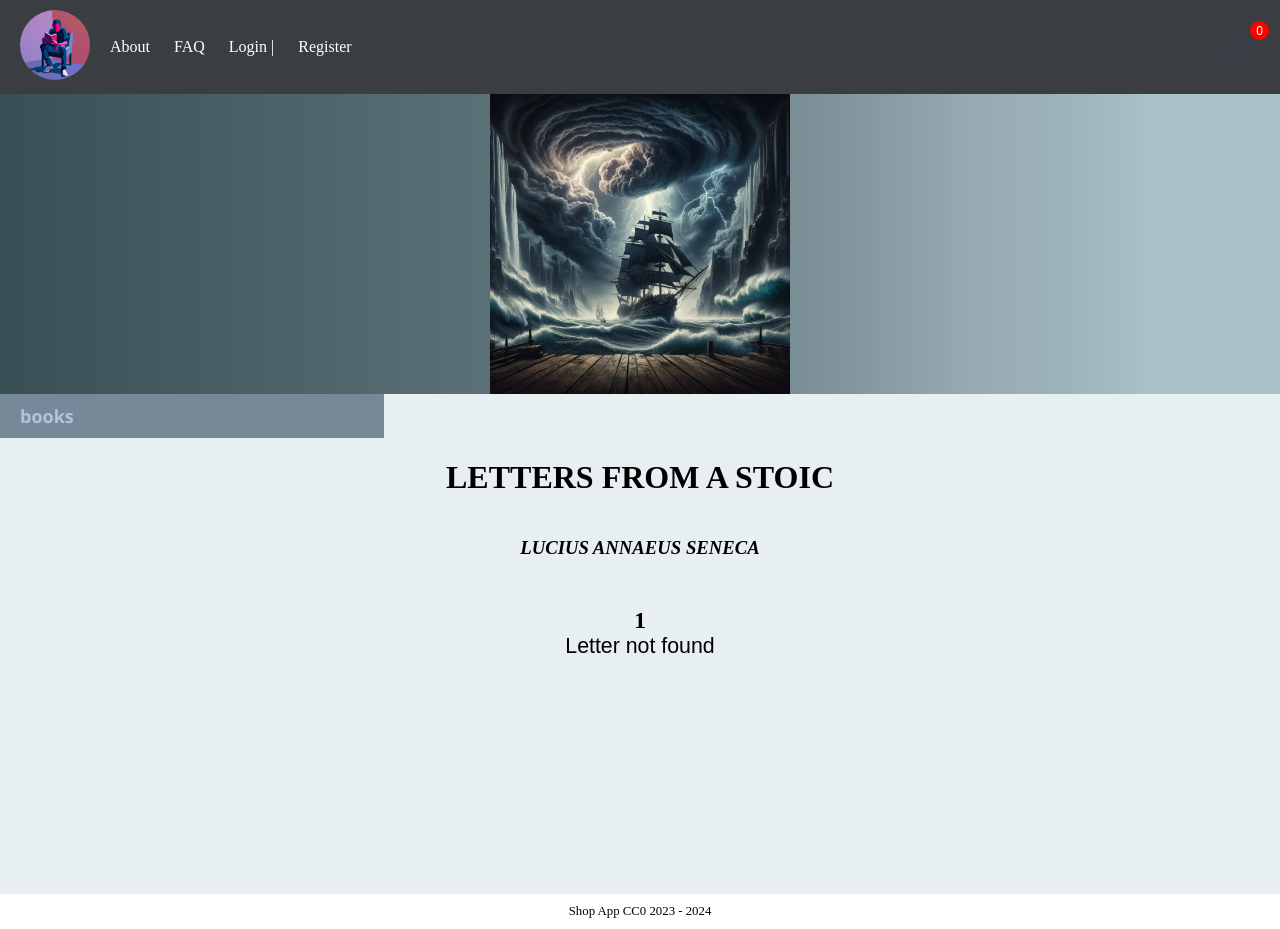
After one commit to davidburchakov/bookshop, a Django app: page /books/seneka/letter/1/ in a window 1280 px wide. The commit adds this page. Run offline with Django 5.2, Linux system fonts and the light colour scheme; parts of the project's set-up code (start-up, migrations or seed data) failed here and were passed over.

Commit message:
single letter page update

```diff
--- /dev/null
+++ b/shopapp/templates/books/seneka/letter.html
@@ -0,0 +1,10 @@
+{% extends 'books/seneka/letter_template.html' %}
+
+{% block letter %}
+    <section class="book-text">
+        <h1>{{ letter }}</h1>
+        <div class="pdf-page">
+            <p>{{ text|linebreaks }}</p>
+        </div>
+    </section>
+{% endblock %}
--- /dev/null
+++ b/shopapp/templates/books/seneka/letter_template.html
@@ -0,0 +1,20 @@
+{% extends "base.html" %}
+{% load static %}
+{% block links %}
+    <link rel="stylesheet" href="{% static "css/read.css" %}">
+{% endblock %}
+{% block main %}
+<main>
+    <div class="mini-header">
+        <img src="{% static "img/dramatic_storm.png" %}" alt="">
+    </div>
+    <div class="h2-div">
+        <h2>books</h2>
+    </div>
+    <h1>LETTERS FROM A STOIC</h1>
+    <h3><i>LUCIUS ANNAEUS SENECA</i></h3>
+    {% block letter %}
+
+    {% endblock %}
+</main>
+{% endblock %}
--- a/shopapp/urls.py
+++ b/shopapp/urls.py
@@ -2,7 +2,7 @@ from django.urls import path
 from shopapp.views.views import (index_view, about_view, faq_view, seneka_pg1)
 from shopapp.views.book_view import books_view, single_book_view
 from shopapp.views.cart_view import cart_view, add_to_cart, update_cart
-from shopapp.views.seneka_view import pdf_view
+from shopapp.views.seneka_view import pdf_view, letter_view
 from shopapp.views.user_view import (login_view, profile_view,
                                      register_view, logout_view,
                                      profile_update_view_page, profile_update_view,
@@ -26,5 +26,6 @@ urlpatterns = [
     path("cart", cart_view, name="cart"),
     path("add-to-cart", add_to_cart, name="add-to-cart"),
     path('update-cart/', update_cart, name='update-cart'),
-    path('books/seneka/pg1', pdf_view, name="pg1")
+    path('books/seneka/pg1', pdf_view, name="pg1"),
+    path('books/seneka/letter/<str:letter_id>/', letter_view, name='letter_view'),
 ]
--- a/shopapp/views/seneka_view.py
+++ b/shopapp/views/seneka_view.py
@@ -20,15 +20,13 @@ def split_text_by_letter(text):
     parts = re.split(pattern, text)
     letters_dict = {}
     if parts:
-        if parts[0] == '':  # Avoid stripping here
+        if parts[0] == '':
             parts.pop(0)
-        if parts[0] == ' LETTERS  \n \n \n ':  # Avoid stripping here
+        if parts[0] == ' LETTERS  \n \n \n ':
             parts.pop(0)
         for i in range(0, len(parts) - 1, 2):
-            heading = parts[i]  # Avoid stripping here
-            content = parts[i+1] if i + 1 < len(parts) else ""  # Avoid stripping here
-            # if heading in letters_dict:
-                # letters_dict['LETTERS VI'] = content
+            heading = parts[i]
+            content = parts[i+1] if i + 1 < len(parts) else ""
             letters_dict[content] = heading
     print(letters_dict.keys())
     return letters_dict
@@ -67,3 +65,13 @@ letters = split_text_by_letter(text)
 
 def pdf_view(request):
     return render(request, 'books/seneka/pg1.html', {'letters': letters})
+
+
+def letter_view(request, letter_id):
+
+    if letter_id in letters:
+        content = letters[letter_id]
+    else:
+        content = "Letter not found"
+
+    return render(request, 'books/seneka/letter.html', {'letter': letter_id, 'text': content})
```
Also changed, not shown: shopapp/templates/books/seneka/pg1.html (+3 -16 lines).
